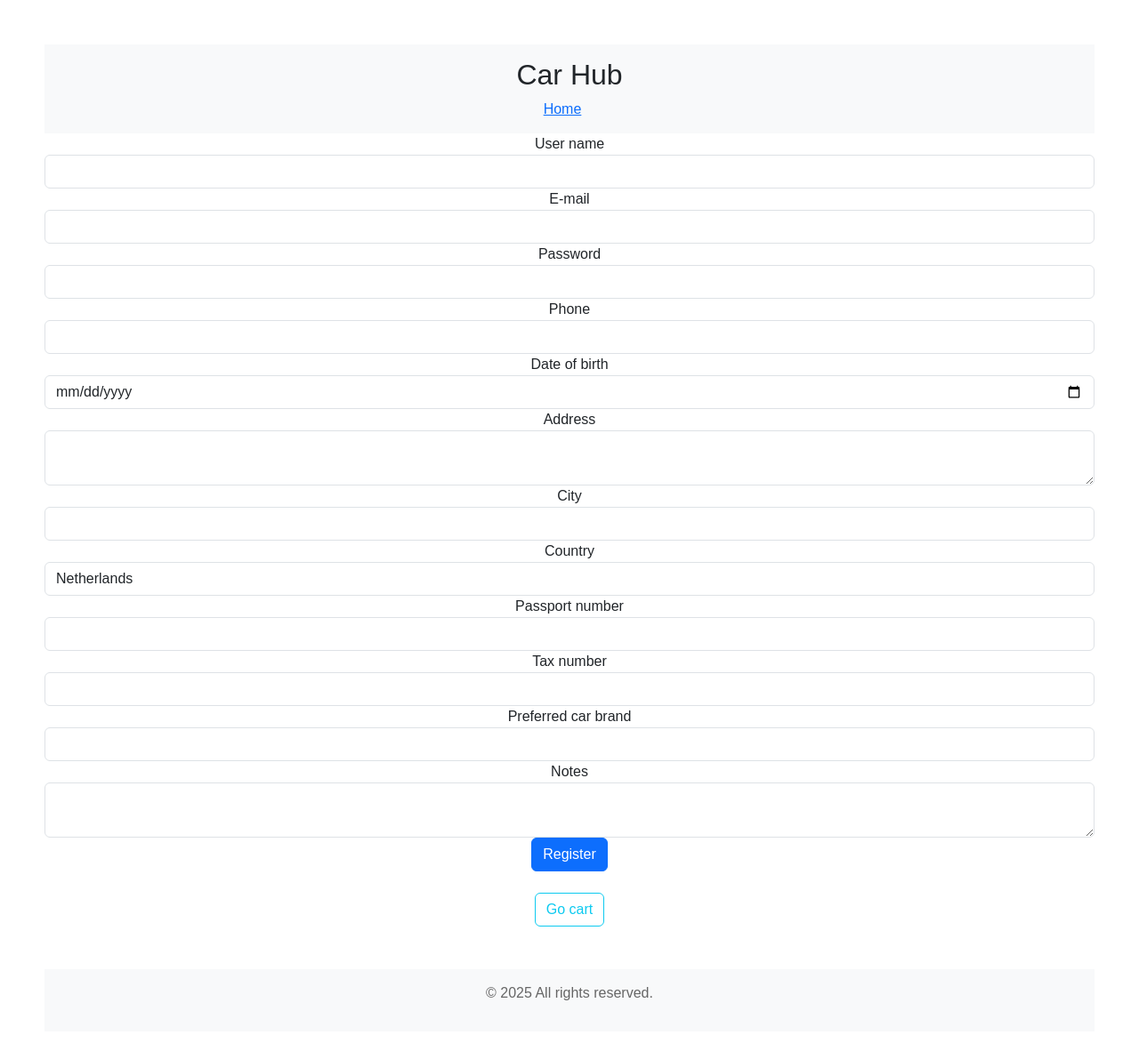
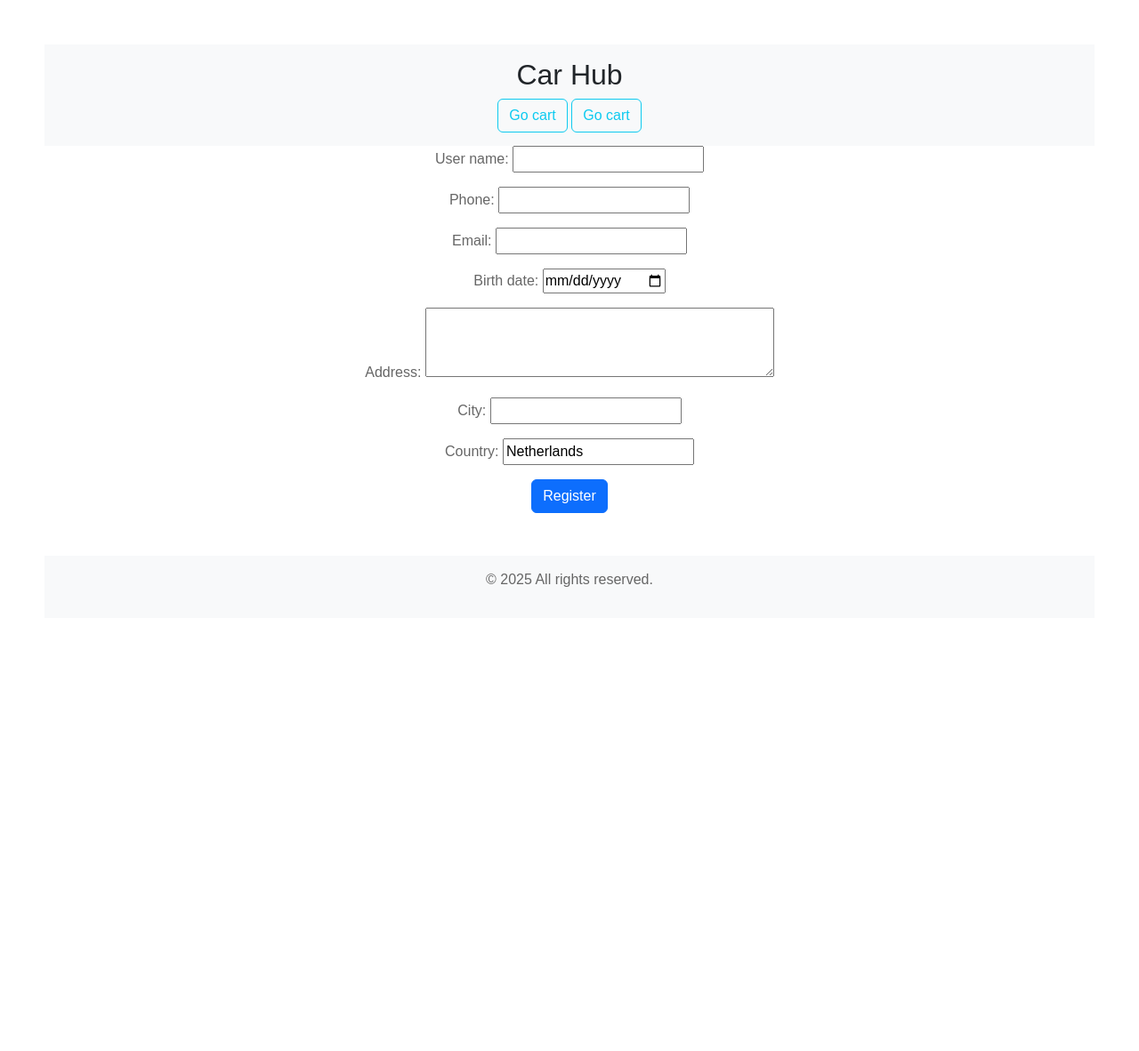
Before and after one commit to Evgen-dev1989/car_hub, a Django app: page /registr/ in a window 1280 px wide. Shown: the top 1182 px of the page at 89% size. After the commit the page ends 660 px from the top, so only its background shows below. Run offline with Django 5.2, Linux system fonts and the light colour scheme.

Commit message:
+class ClientForm(forms.ModelForm)

```diff
--- a/car_hub/car/views.py
+++ b/car_hub/car/views.py
@@ -3,7 +3,7 @@ import sys
 from django.shortcuts import get_object_or_404, render, redirect
 from rest_framework.viewsets import ModelViewSet
 sys.path.append(os.path.abspath(os.path.join(os.path.dirname(__file__), '..')))
-from services import get_subcategories_cargo, get_subcategories_passenger, Cart
+from services import get_subcategories_cargo, get_subcategories_passenger, Cart, ClientForm
 from api.serializers_car import CarSerializer
 from .models import Category, Car, Review
 from client.models import Client
@@ -25,43 +25,21 @@ def category_detail(request, category_id):
 
 def user_register(request):
     if request.method == 'POST':
+        form = ClientForm(request.POST)
+        if form.is_valid():
+            if Client.objects.filter(user=request.user).exists():
+                messages.error(request, "you are already registered.")
+                return redirect('category_detail')
+            client = form.save(commit=False)
+            client.user = request.user
+            client.save()
+            messages.success(request, "you have successfully registered")
+            return redirect('category_detail')
+    else:
+        form = ClientForm()
 
-        username = request.POST.get('username')
-        email = request.POST.get('email')
-        password = request.POST.get('password')
-        phone = request.POST.get('phone')
-        birth_date = request.POST.get('birth_date')
-        address = request.POST.get('address')
-        city = request.POST.get('city')
-        country = request.POST.get('country', 'Netherlands')  # Значение по умолчанию
-        passport_number = request.POST.get('passport_number')
-        tax_id = request.POST.get('tax_id')
-        preferred_car_brand = request.POST.get('preferred_car_brand')
-        notes = request.POST.get('notes')
+    return render(request, 'registration.html', {'form': form})
 
-        if username and email and password and phone:
-            if User.objects.filter(username=username).exists():
-                messages.add_message(request, messages.WARNING, "Имя пользователя уже занято.", extra_tags="register")
-                return render(request, 'registration.html')
-            user = User.objects.create_user(username=username, email=email, password=password)
-            Client.objects.create(
-                user=user,
-                phone=phone,
-                email=email,
-                birth_date=birth_date,
-                address=address,
-                city=city,
-                country=country,
-                passport_number=passport_number,
-                tax_id=tax_id,
-                preferred_car_brand=preferred_car_brand,
-                notes=notes
-            )
-            messages.add_message(request, messages.SUCCESS, "Аккаунт создан. Войдите в систему.", extra_tags="register")
-            return redirect('login-register')
-        else:
-            messages.add_message(request, messages.WARNING, "Пожалуйста, заполните все обязательные поля.", extra_tags="register")
-    return render(request, 'registration.html')
 
 
 def cart_add(request, car_id):
--- a/car_hub/car_hub/settings.py
+++ b/car_hub/car_hub/settings.py
@@ -1,3 +1,5 @@
+import os
+from pathlib import Path
 """
 Django settings for car_hub project.
 
@@ -64,7 +66,7 @@ ROOT_URLCONF = 'car_hub.urls'
 TEMPLATES = [
     {
         'BACKEND': 'django.template.backends.django.DjangoTemplates',
-        'DIRS': ['templates'],
+        'DIRS': [os.path.join(BASE_DIR, 'templates')],
         'APP_DIRS': True,
         'OPTIONS': {
             'context_processors': [
--- a/car_hub/client/models.py
+++ b/car_hub/client/models.py
@@ -11,6 +11,7 @@ class Client(models.Model):
         null=True,
         blank=True
     )
+    user_name = models.CharField(max_length=150, unique=True, null=True, blank=True)  # Добавлено поле
     phone = models.CharField(max_length=15, unique=True, null=True)
     email = models.EmailField(max_length=100, unique=True, null=True)
     birth_date = models.DateField(null=True, blank=True)
@@ -25,4 +26,4 @@ class Client(models.Model):
     updated_at = models.DateTimeField(auto_now=True)
 
     def __str__(self):
-        return f"{self.first_name} {self.last_name}"
+        return f"{self.user_name or self.user.username}"  # Обновлено для отображения user_name
--- a/car_hub/services.py
+++ b/car_hub/services.py
@@ -1,18 +1,71 @@
+import copy
 import os
 import sys
+from decimal import Decimal
 
 import django
+from car.models import Car, Cart_Model, Category
+from client.models import Client
+from django import forms
+from django.conf import settings
 from django.contrib.auth.models import User
 from django.db.models.signals import post_save
 from django.dispatch import receiver
-from decimal import Decimal
+from client.models import Client
+from django.contrib import messages
+from django.shortcuts import get_object_or_404, render, redirect
 
-from car.models import Car, Category, Cart_Model
-from client.models import   Client
-from django.conf import settings
+class ClientForm(forms.ModelForm):
+    class Meta:
+        model = Client
+        fields = ['user_name', 'phone', 'email', 'birth_date', 'address', 'city', 'country']
+        widgets = {
+            'birth_date': forms.DateInput(attrs={'type': 'date'}),
+            'address': forms.Textarea(attrs={'rows': 3}),
+        }
 
 
-import copy
+
+
+# def user_register(request):
+#     if request.method == 'POST':
+
+#         username = request.POST.get('username')
+#         email = request.POST.get('email')
+#         password = request.POST.get('password')
+#         phone = request.POST.get('phone')
+#         birth_date = request.POST.get('birth_date')
+#         address = request.POST.get('address')
+#         city = request.POST.get('city')
+#         country = request.POST.get('country', 'Netherlands')
+#         passport_number = request.POST.get('passport_number')
+#         tax_id = request.POST.get('tax_id')
+#         preferred_car_brand = request.POST.get('preferred_car_brand')
+#         notes = request.POST.get('notes')
+
+#         if username and email and password and phone:
+#             if User.objects.filter(username=username).exists():
+#                 messages.add_message(request, messages.WARNING, "Имя пользователя уже занято.", extra_tags="register")
+#                 return render(request, 'registration.html')
+#             user = User.objects.create_user(username=username, email=email, password=password)
+#             Client.objects.create(
+#                 user=user,
+#                 phone=phone,
+#                 email=email,
+#                 birth_date=birth_date,
+#                 address=address,
+#                 city=city,
+#                 country=country,
+#                 passport_number=passport_number,
+#                 tax_id=tax_id,
+#                 preferred_car_brand=preferred_car_brand,
+#                 notes=notes
+#             )
+#             messages.add_message(request, messages.SUCCESS, "Аккаунт создан. Войдите в систему.", extra_tags="register")
+#             return redirect('login-register')
+#         else:
+#             messages.add_message(request, messages.WARNING, "Пожалуйста, заполните все обязательные поля.", extra_tags="register")
+#     return render(request, 'registration.html')
 
 class Cart:
     def __init__(self, request):
--- a/car_hub/templates/registration.html
+++ b/car_hub/templates/registration.html
@@ -27,72 +27,23 @@
     <header class="container-fluid text-center">
         <h2>Car Hub</h2>
         <nav>
-            <a href="{% url 'car' %}" class="me-3">Home</a>
+
+            <a class="btn btn-outline-info" href="{% url 'car' %}" role="button">Go cart</a>
+            <a class="btn btn-outline-info" href="{% url 'cart_detail' %}" role="button">Go cart</a>
 
         </nav>
     </header>
 
     <main>
+
         <form method="post" action="{% url 'registr' %}">
             {% csrf_token %}
-            <div class="form-group">
-                <label for="username">User name</label>
-                <input type="text" id="username" name="username" class="form-control" required>
-            </div>
-            <div class="form-group">
-                <label for="email">E-mail</label>
-                <input type="email" id="email" name="email" class="form-control" required>
-            </div>
-            <div class="form-group">
-                <label for="password">Password</label>
-                <input type="password" id="password" name="password" class="form-control" required>
-            </div>
-            <div class="form-group">
-                <label for="phone">Phone</label>
-                <input type="text" id="phone" name="phone" class="form-control" required>
-            </div>
-            <div class="form-group">
-                <label for="birth_date">Date of birth</label>
-                <input type="date" id="birth_date" name="birth_date" class="form-control">
-            </div>
-            <div class="form-group">
-                <label for="address">Address</Address></label>
-                <textarea id="address" name="address" class="form-control"></textarea>
-            </div>
-            <div class="form-group">
-                <label for="city">City</label>
-                <input type="text" id="city" name="city" class="form-control">
-            </div>
-            <div class="form-group">
-                <label for="country">Country</label>
-                <input type="text" id="country" name="country" class="form-control" value="Netherlands">
-            </div>
-            <div class="form-group">
-                <label for="passport_number">Passport number</label>
-                <input type="text" id="passport_number" name="passport_number" class="form-control">
-            </div>
-            <div class="form-group">
-                <label for="tax_id">Tax number</label>
-                <input type="text" id="tax_id" name="tax_id" class="form-control">
-            </div>
-            <div class="form-group">
-                <label for="preferred_car_brand">Preferred car brand</label>
-                <input type="text" id="preferred_car_brand" name="preferred_car_brand" class="form-control">
-            </div>
-            <div class="form-group">
-                <label for="notes">Notes</label>
-                <textarea id="notes" name="notes" class="form-control"></textarea>
-            </div>
+            {{ form.as_p }}
             <button type="submit" class="btn btn-primary">Register</button>
         </form>
 
 
     </main>
-
-    </br>
-        <a class="btn btn-outline-info" href="{% url 'cart_detail' %}" role="button">Go cart</a>
-    <br>
-
 
     <footer class="container-fluid text-center mt-5">
         <p>&copy; 2025 All rights reserved.</p>
```
Also changed, not shown: car_hub/client/migrations/0005_client_user_name.py (added), car_hub/db.sqlite3.
